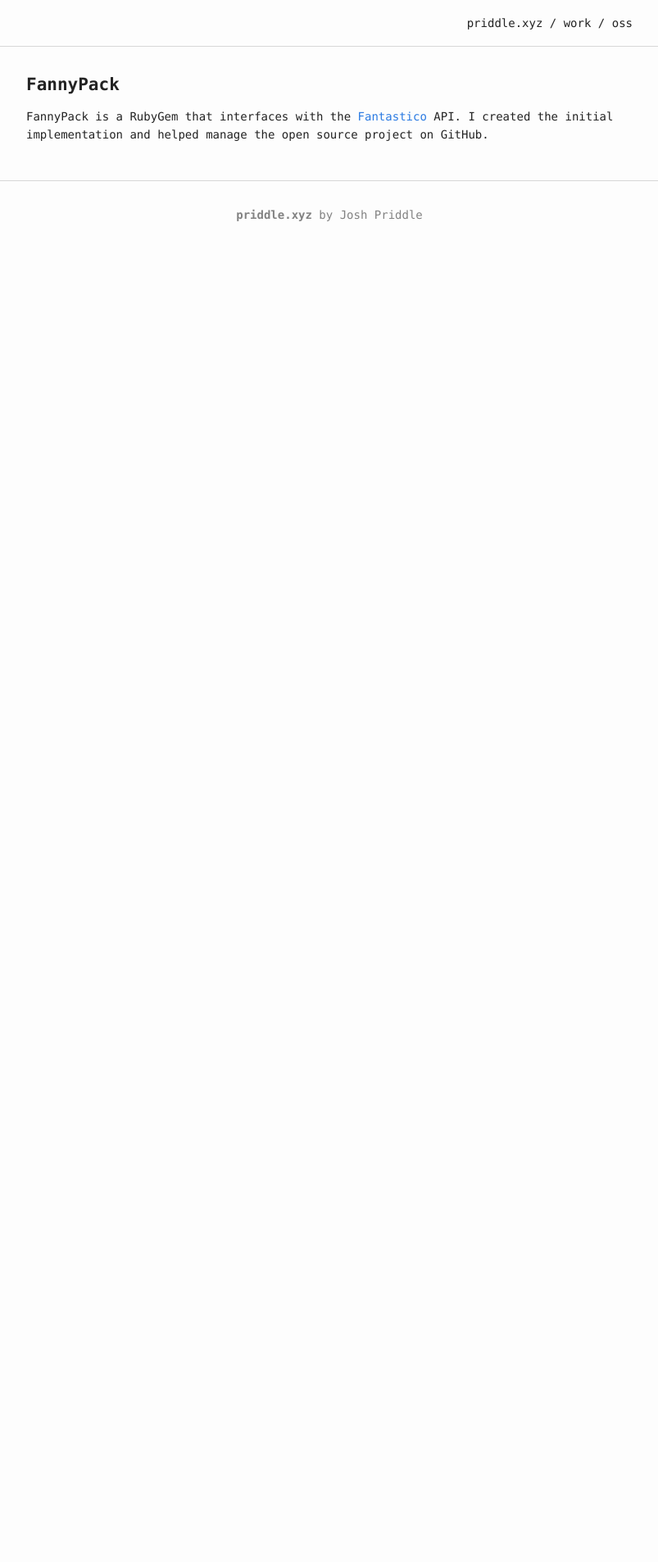
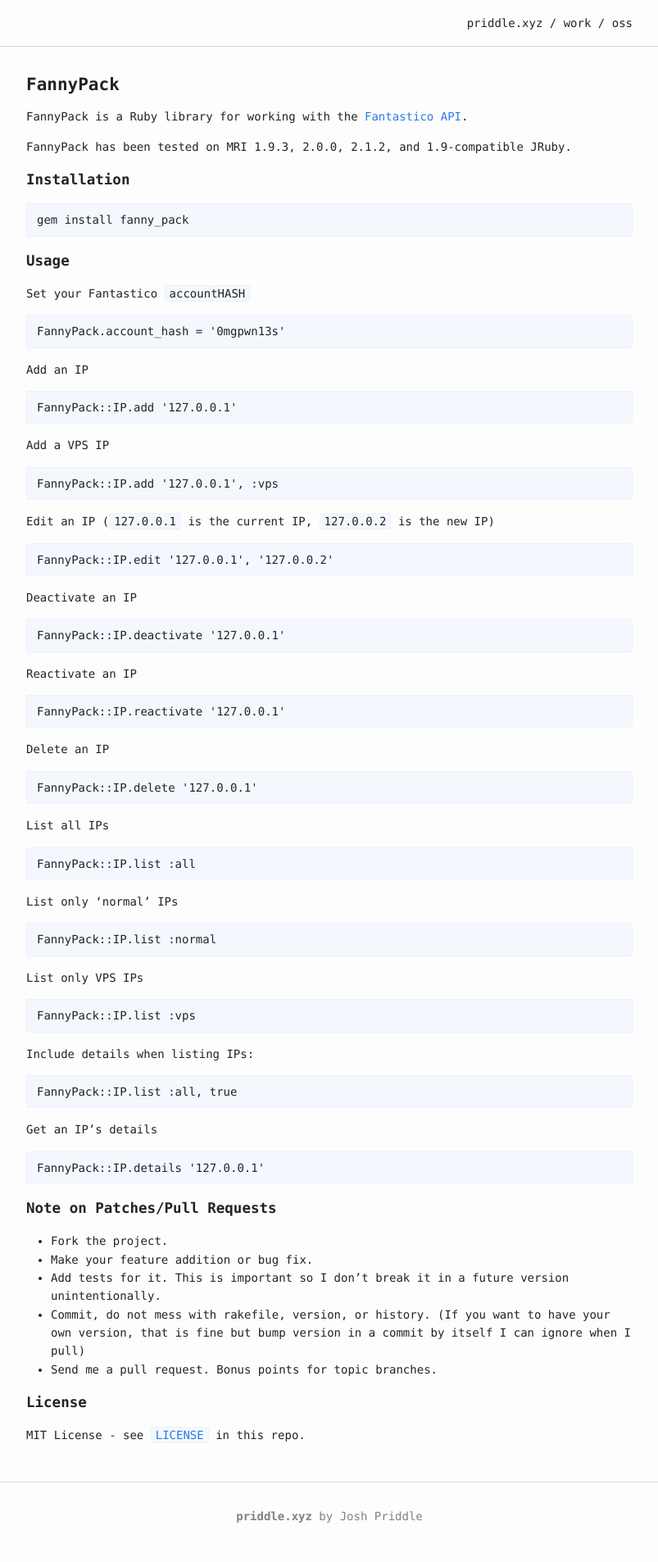
Before and after one commit to itspriddle/priddle.xyz, a Jekyll site: the page built from _projects/oss/fannypack.md, in a window 1280 px wide. Shown: the whole page at 82% size, without its empty margins (238-1041 px from the left). Built offline with Jekyll 4.4.1, drawn with Linux system fonts in a browser that asks for light colours; before the commit the page ends 900 px from its top, so only the background shows below that.

Commit message:
Update project

```diff
--- a/_projects/oss/fannypack.md
+++ b/_projects/oss/fannypack.md
@@ -11,10 +11,83 @@
   - Ruby
   - RubyGems
 project_type: oss
+excerpt: |
+  FannyPack is a RubyGem that interfaces with the
+  [Fantastico](https://www.netenberg.com/fantastico.php) API. I created the
+  initial implementation and helped manage the open source project on GitHub.
 ---
 
-FannyPack is a RubyGem that interfaces with the [Fantastico][] API. I created
-the initial implementation and helped manage the open source project on
-GitHub.
+FannyPack is a Ruby library for working with the [Fantastico API][].
 
-[Fantastico]: https://www.netenberg.com/fantastico.php
+FannyPack has been tested on MRI 1.9.3, 2.0.0, 2.1.2, and 1.9-compatible JRuby.
+
+[Fantastico API]: https://netenberg.com/api/
+
+## Installation
+
+    gem install fanny_pack
+
+## Usage
+
+Set your Fantastico `accountHASH`
+
+    FannyPack.account_hash = '0mgpwn13s'
+
+Add an IP
+
+    FannyPack::IP.add '127.0.0.1'
+
+Add a VPS IP
+
+    FannyPack::IP.add '127.0.0.1', :vps
+
+Edit an IP (`127.0.0.1` is the current IP, `127.0.0.2` is the new IP)
+
+    FannyPack::IP.edit '127.0.0.1', '127.0.0.2'
+
+Deactivate an IP
+
+    FannyPack::IP.deactivate '127.0.0.1'
+
+Reactivate an IP
+
+    FannyPack::IP.reactivate '127.0.0.1'
+
+Delete an IP
+
+    FannyPack::IP.delete '127.0.0.1'
+
+List all IPs
+
+    FannyPack::IP.list :all
+
+List only 'normal' IPs
+
+    FannyPack::IP.list :normal
+
+List only VPS IPs
+
+    FannyPack::IP.list :vps
+
+Include details when listing IPs:
+
+    FannyPack::IP.list :all, true
+
+Get an IP's details
+
+    FannyPack::IP.details '127.0.0.1'
+
+## Note on Patches/Pull Requests
+
+* Fork the project.
+* Make your feature addition or bug fix.
+* Add tests for it. This is important so I don't break it in a future version
+  unintentionally.
+* Commit, do not mess with rakefile, version, or history. (If you want to have
+  your own version, that is fine but bump version in a commit by itself I can
+  ignore when I pull)
+* Send me a pull request. Bonus points for topic branches.
+
+## License
+
+MIT License - see [`LICENSE`](https://github.com/itspriddle/snuggie/blob/master/LICENSE) in this repo.
```
